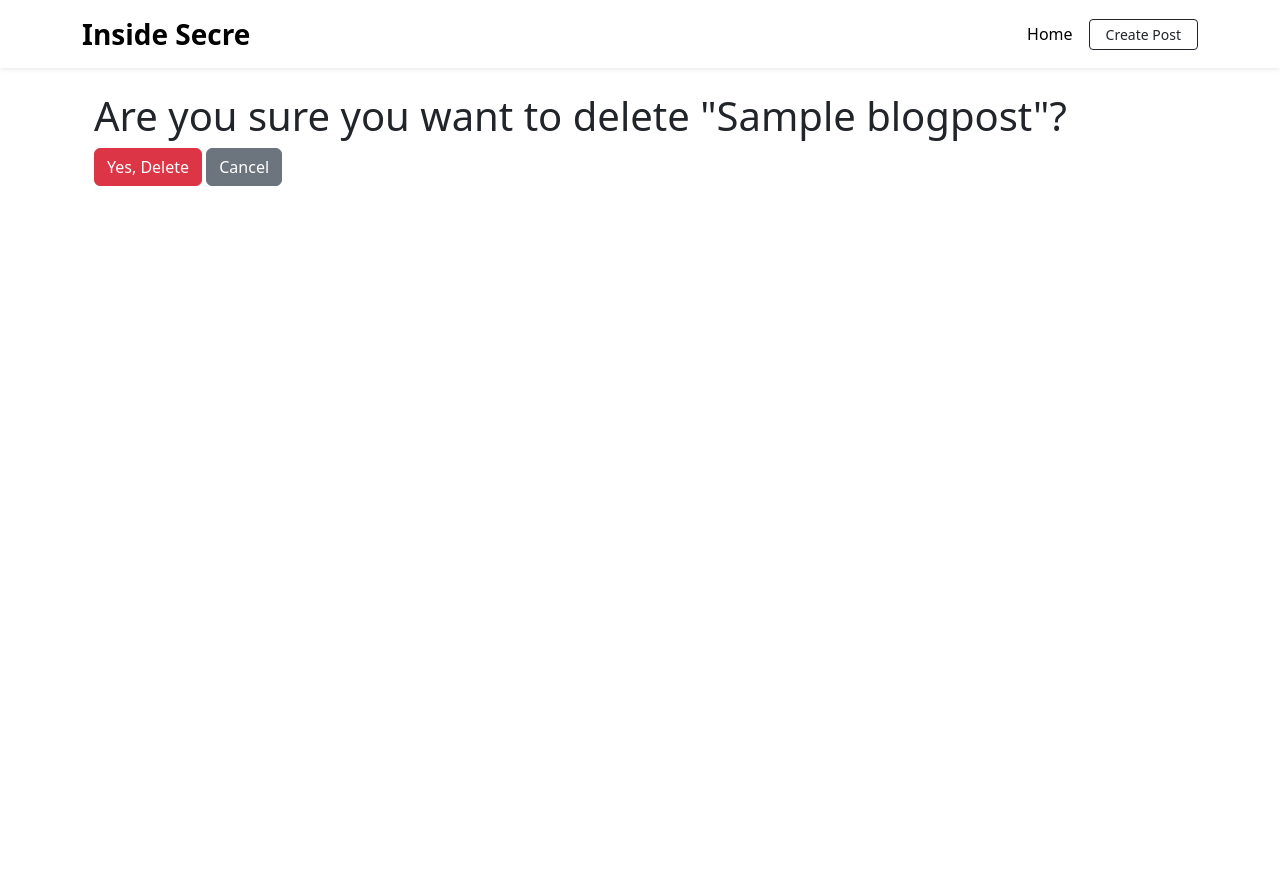
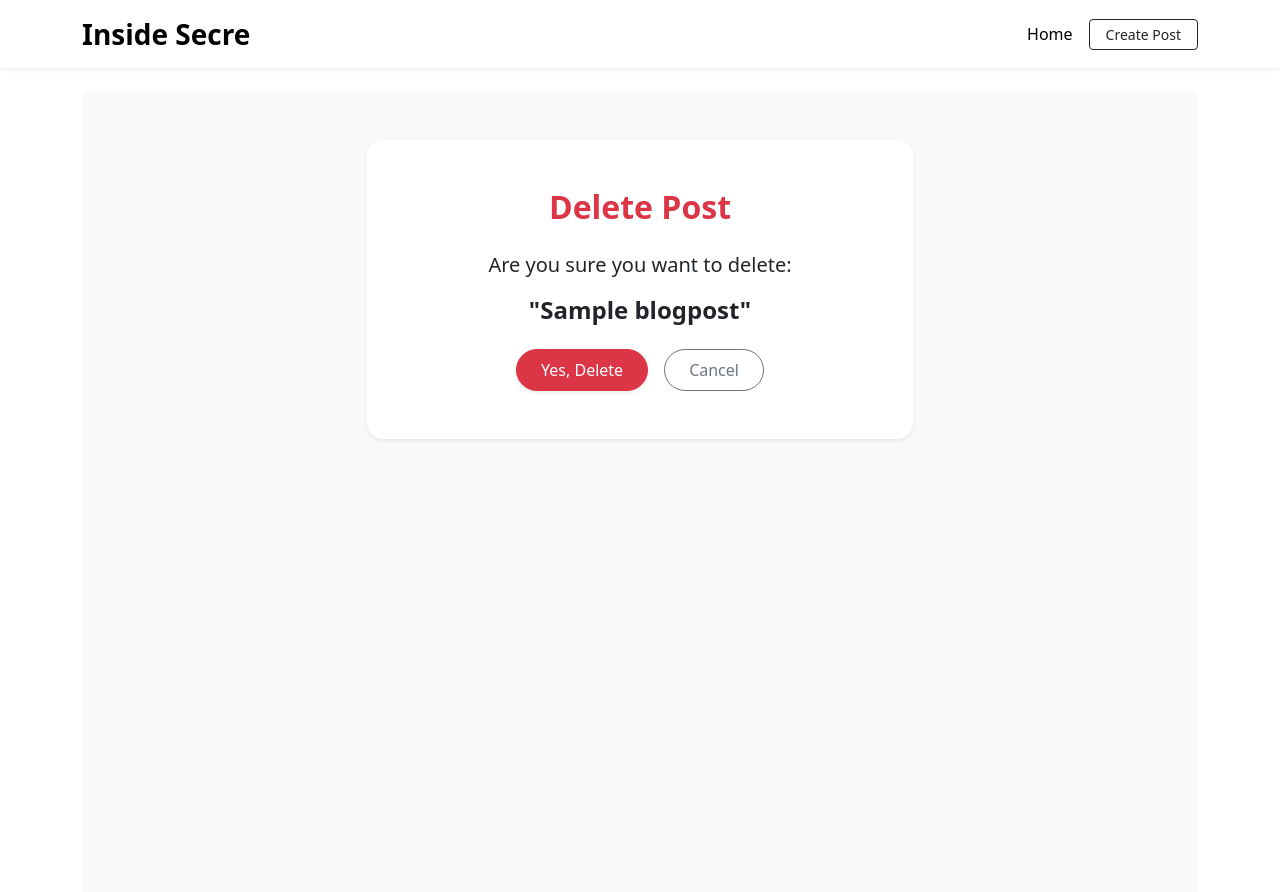
Before and after one commit to secrescence/portfolio-blog, a Django app: page /blog/post/1/delete/ in a window 1280 px wide. Before the commit the page ends 186 px from the top, so only its background shows below. Run offline with Django 5.2, Linux system fonts and the light colour scheme; tables that the repository leaves empty hold one stand-in row (values such as "Sample post").

Commit message:
Style delete confirmation page for consistency

```diff
--- a/blog/templates/blog/delete_post_confirm.html
+++ b/blog/templates/blog/delete_post_confirm.html
@@ -3,12 +3,32 @@
 {% block title %}Delete Post{% endblock %}
 
 {% block content %}
-<div class="container">
-    <h1>Are you sure you want to delete "{{ post.title }}"?</h1>
-    <form method="post">
-        {% csrf_token %}
-        <button type="submit" class="btn btn-danger">Yes, Delete</button>
-        <a href="{% url 'blog_detail' post.id %}" class="btn btn-secondary">Cancel</a>
-    </form>
+<div class="py-5" style="background-color: #f8f9fa; min-height: 100vh;">
+    <div class="container d-flex justify-content-center align-items-center">
+        <div class="col-md-6">
+            <div class="card shadow-sm border-0 rounded-4">
+                <div class="card-body p-5 text-center">
+                    <h2 class="fw-bold mb-4 text-danger">Delete Post</h2>
+                    <p class="fs-5">Are you sure you want to delete:</p>
+                    <h4 class="fw-bold mb-4">"{{ post.title }}"</h4>
+                    <form method="post" class="d-flex justify-content-center gap-3">
+                        {% csrf_token %}
+                        <button type="submit" class="btn btn-danger px-4 py-2 rounded-pill shadow-sm">Yes, Delete</button>
+                        <a href="{% url 'blog_detail' post.id %}" class="btn btn-outline-secondary px-4 py-2 rounded-pill">Cancel</a>
+                    </form>
+                </div>
+            </div>
+        </div>
+    </div>
 </div>
+
+<style>
+.card {
+    transition: transform 0.2s ease, box-shadow 0.2s ease;
+}
+.card:hover {
+    transform: translateY(-3px);
+    box-shadow: 0 10px 25px rgba(0, 0, 0, 0.05);
+}
+</style>
 {% endblock %}
```
